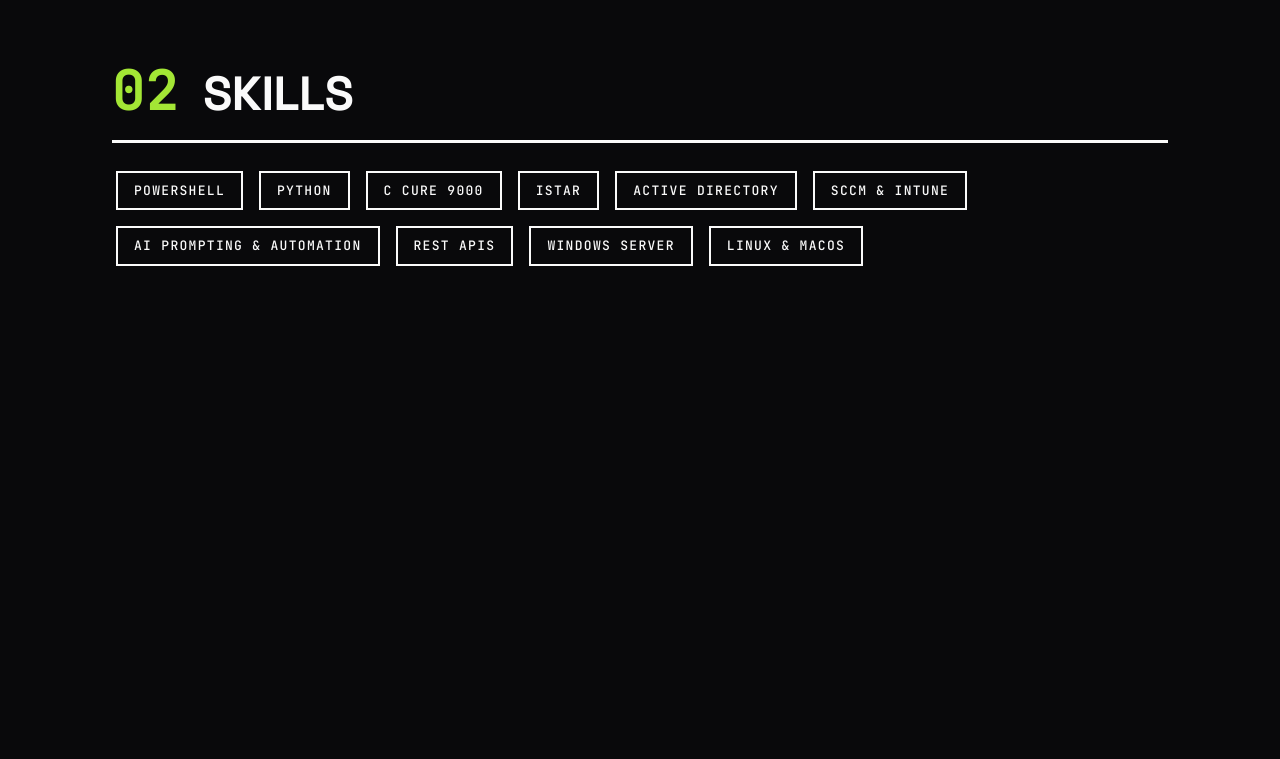
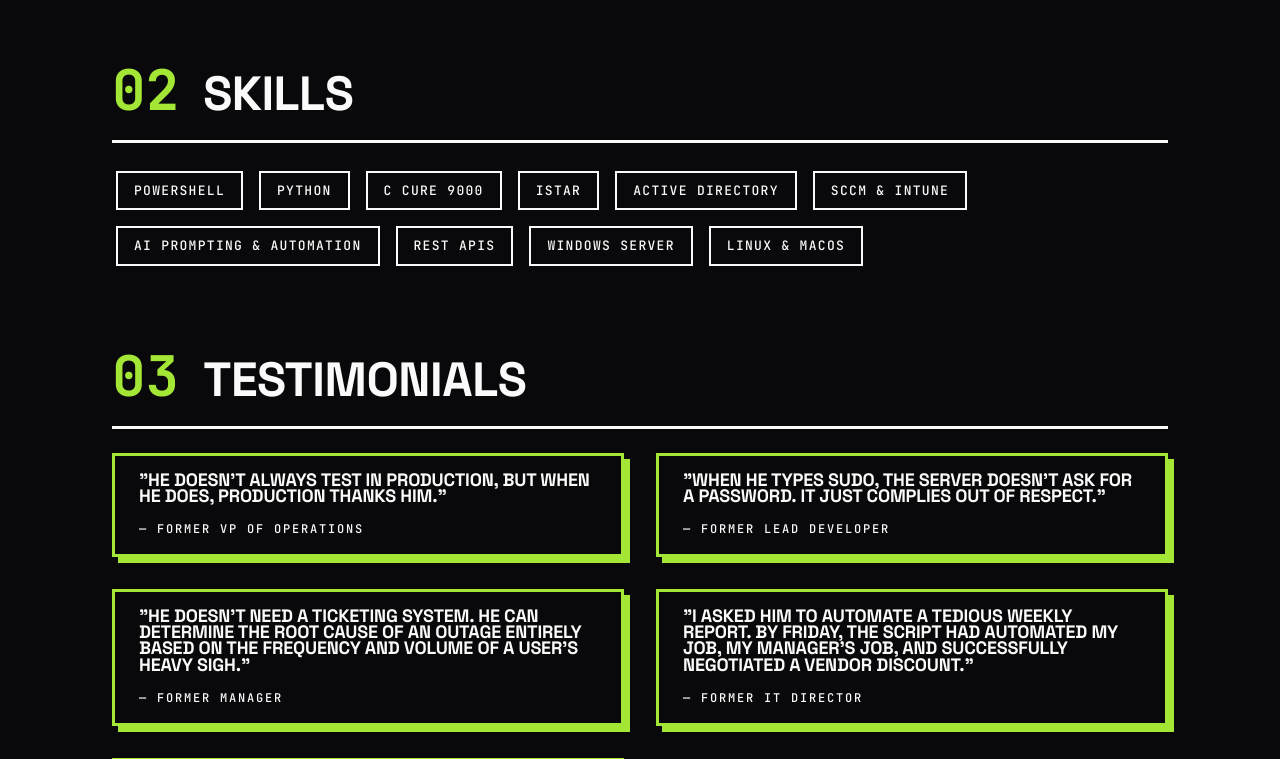
Before and after one commit to Mattressburn/RaburnResume, a React (Vite) app: page / in a window 1280 px wide. Shown: the part 2000-2759 px from the top of the page. Before the commit the page ends 2302 px from the top, so only its background shows below. Built offline with nearby package versions, Linux system fonts and the light colour scheme.

Commit message:
feat(sections): 03 TESTIMONIALS — quote cards from fieldReports

```diff
--- a/src/App.jsx
+++ b/src/App.jsx
@@ -262,6 +262,20 @@ function ResumeHome() {
             ))}
           </div>
         </section>
+
+        <section>
+          <SectionHeader number="03" label="TESTIMONIALS" id="testimonials" />
+          <div className="grid grid-cols-1 md:grid-cols-2 gap-8">
+            {resumeData.fieldReports.map((report, i) => (
+              <BrutalistCard key={i} className="w-full block">
+                <blockquote className="display text-lg leading-tight mb-4">
+                  "{report.quote}"
+                </blockquote>
+                <cite className="micro not-italic block">— {report.author}</cite>
+              </BrutalistCard>
+            ))}
+          </div>
+        </section>
       </main>
     </div>
   );
```
